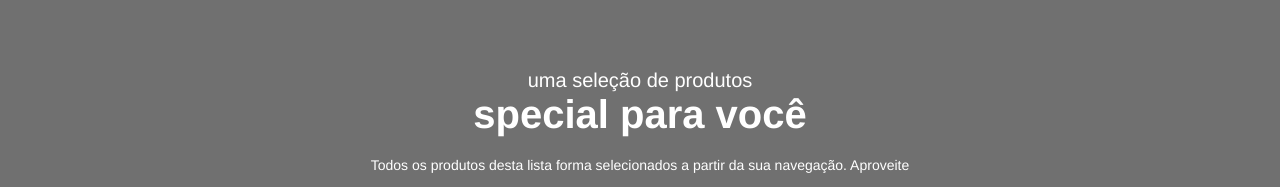
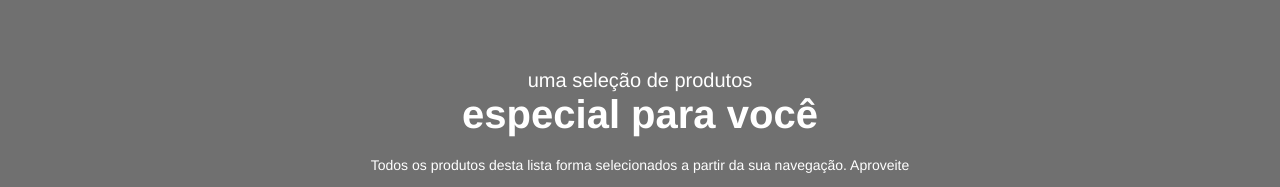
Before and after one commit to detarso7/BOLD, a plain HTML site: page index.html in a window 1280 px wide. Shown: the top 187 px of the page. Drawn offline with Linux system fonts and the light colour scheme; no server answers.

Commit message:
Correção de texto

```diff
--- a/index.html
+++ b/index.html
@@ -16,7 +16,7 @@
             <!-- Cabeçalho -->
             <div class="head">
                 <span>uma seleção de produtos</span>
-                <h1>special para você</h1>
+                <h1>especial para você</h1>
                 <p>Todos os produtos desta lista forma selecionados a partir da sua navegação. Aproveite</p>
             </div>
 
```
